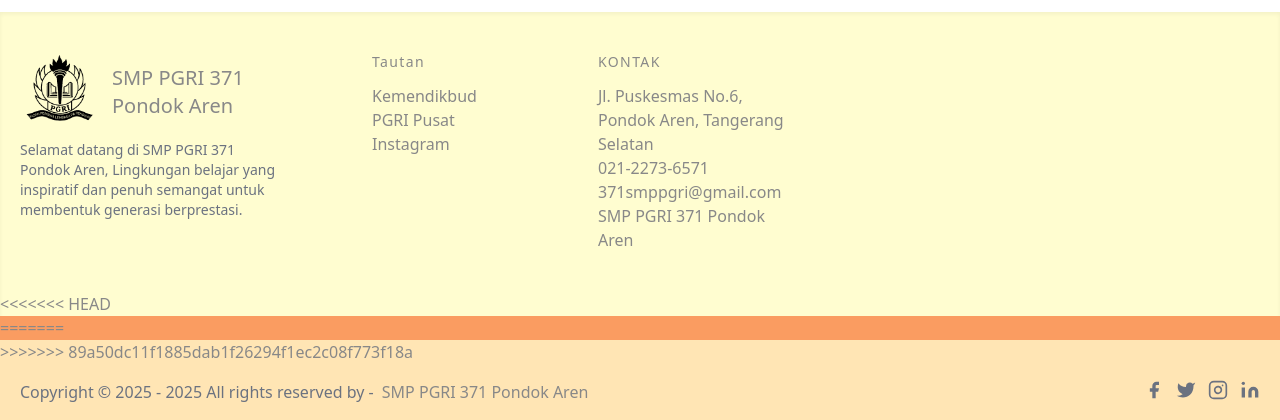
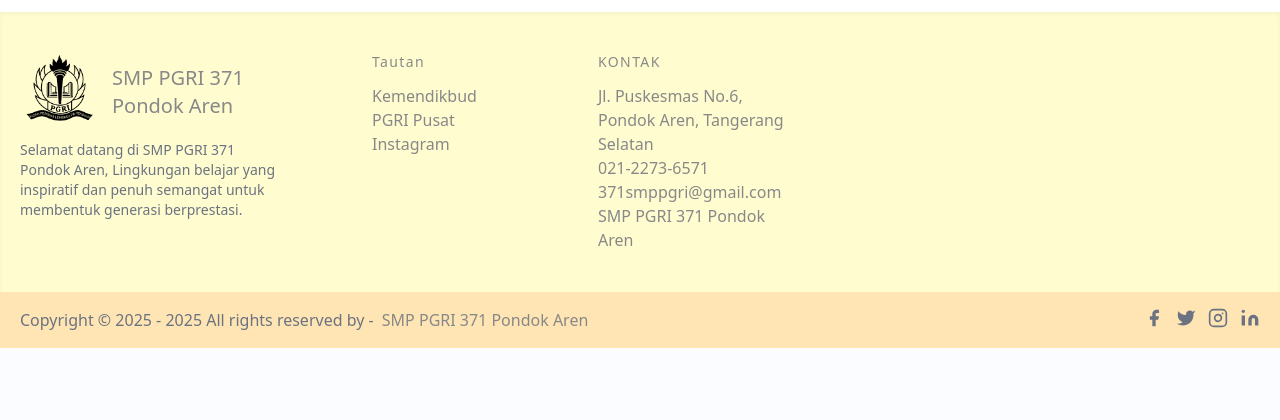
Before and after one commit to Eleutheria-Sapta-Timira-Celeste/Tugas-Akhir, a PHP site: page /aboutus.php in a window 1280 px wide. Shown: the part 3492-3912 px from the top of the page. After the commit the page ends 3840 px from the top, so only its background shows below. Run offline with PHP 8.4, Linux system fonts and the light colour scheme; the visitor is signed in with stand-in values (Sample User, id 1); data comes from the database, SQL or seed files in the repository; some libraries are stand-ins or nearby versions.

Commit message:
update kesalahan footer

```diff
--- a/includes/footer.php
+++ b/includes/footer.php
@@ -43,11 +43,9 @@
             </div>
         </div>
     </div>
-<<<<<<< HEAD
     <div class="bg-[#fa9c61]">
-=======
+
     <div class="bg-[#ffe5b4]">
->>>>>>> 89a50dc11f1885dab1f26294f1ec2c08f773f18a
         <div class="container mx-auto py-4 px-5 flex flex-wrap flex-col sm:flex-row">
             <p class="text-sm md:text-base text-gray-500 text-sm text-center sm:text-left">Copyright © 2025 - <?php echo date("Y"); ?> All rights reserved by -
                 <a href="https://technicalpashupati.edu.np" rel="noopener noreferrer" class="text-[#888] ml-1" target="_blank">SMP PGRI 371 Pondok Aren</a>
```
